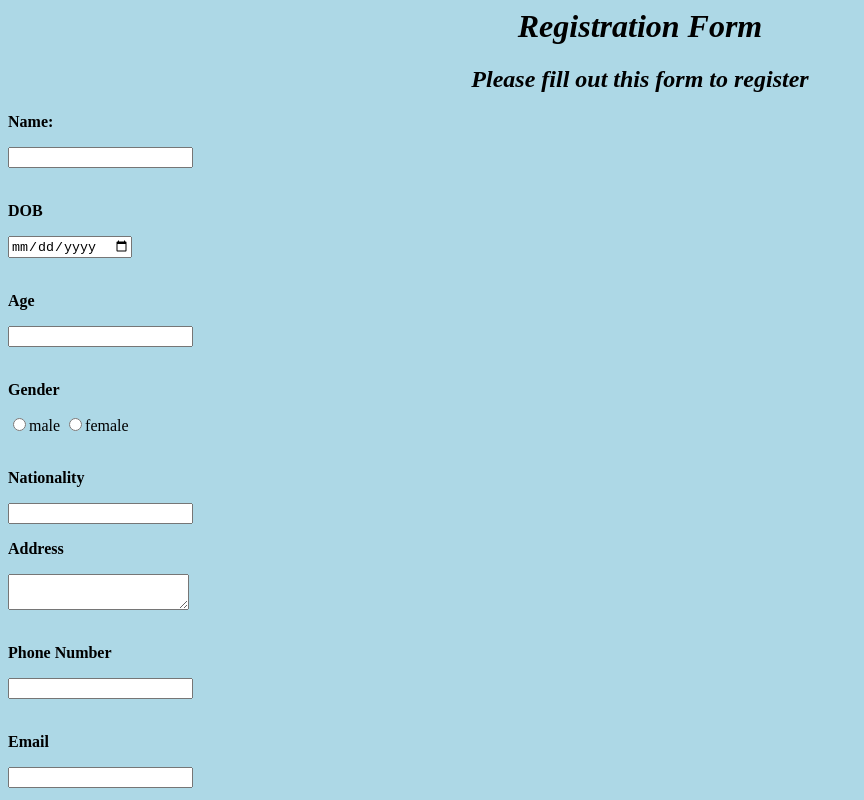
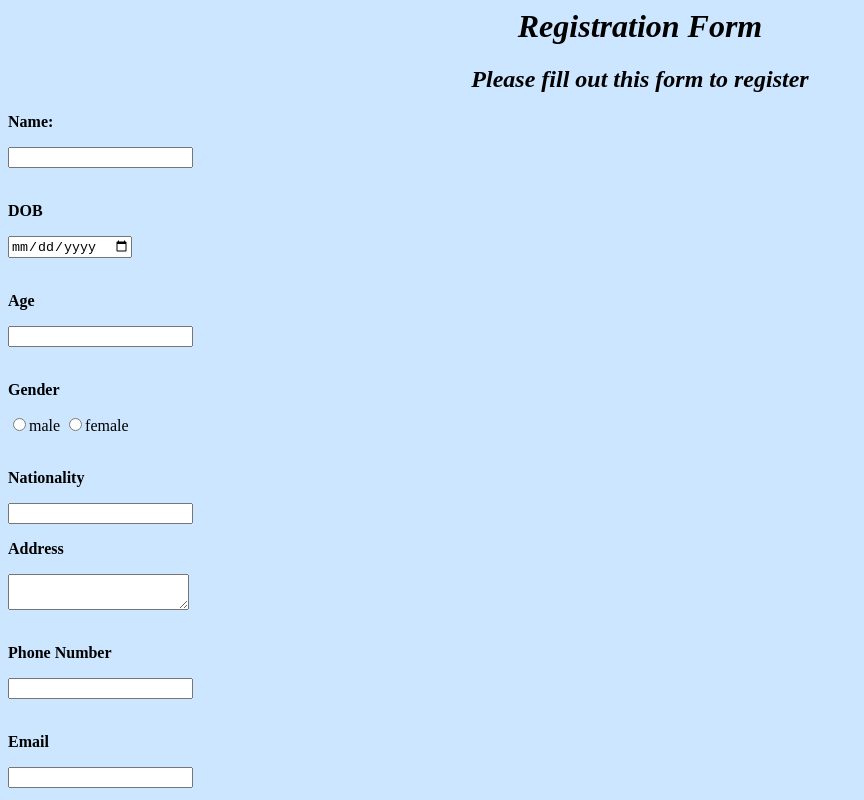
Before and after one commit to Anns255/Registration-Form, a plain HTML site: page index.html in a window 1280 px wide. Shown: the top 800 px of the page, without its empty margins (0-864 px from the left). Drawn offline with Linux system fonts and the light colour scheme.

Commit message:
Update syles1.css

```diff
--- a/syles1.css
+++ b/syles1.css
@@ -1,4 +1,5 @@
-body {background-color :lightblue;
+body {background-color :#cce6ff;}
+
 
 h1 {color :black;}
 p {color :black;}
```
